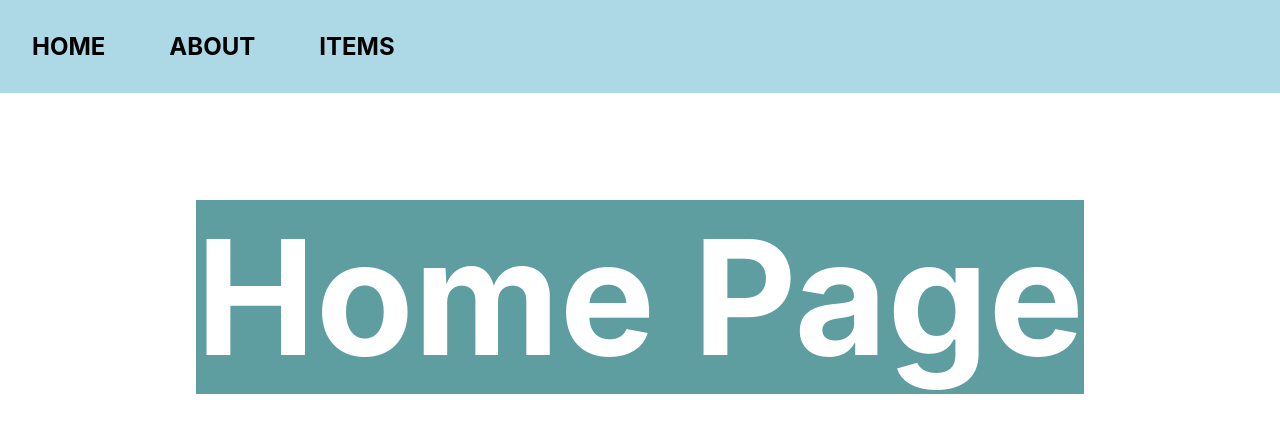
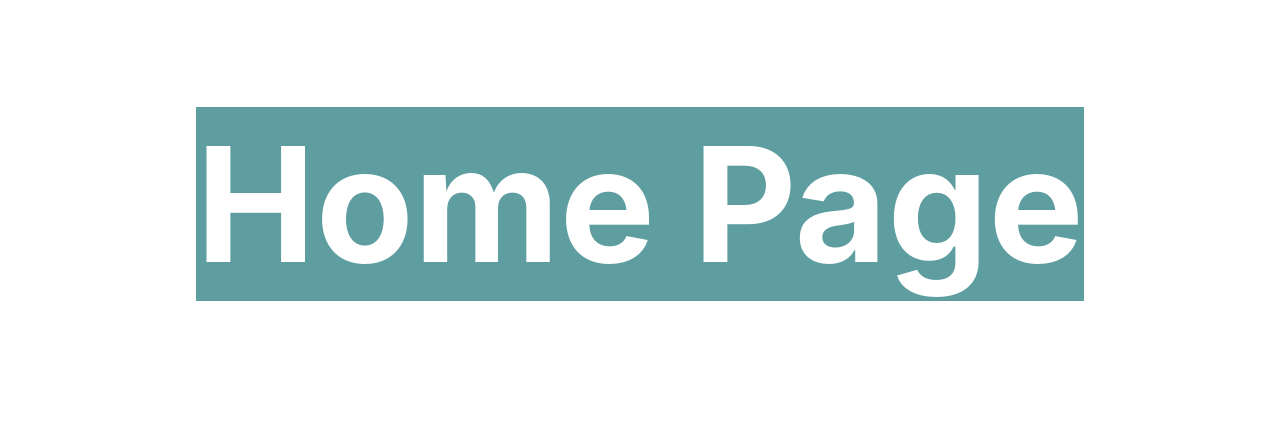
Before and after one commit to apni-coding/reactjstutorial, a React (Create React App) app: page / in a window 1280 px wide. Shown: the top 432 px of the page. Built offline with nearby package versions, Linux system fonts and the light colour scheme.

Commit message:
creating routes using react router

```diff
--- a/package.json
+++ b/package.json
@@ -9,6 +9,7 @@
     "firebase": "^12.14.0",
     "react": "^18.2.0",
     "react-dom": "^18.2.0",
+    "react-router": "^7.17.0",
     "react-scripts": "5.0.1",
     "web-vitals": "^2.1.4"
   },
--- a/src/App.js
+++ b/src/App.js
@@ -3,15 +3,20 @@ import Navbar from "./components/Navbar";
 import Home from "./pages/Home";
 import About from "./pages/About";
 import Items from "./pages/Items";
-
+import { Routes, Route } from "react-router";
 function App() {
   const [page, setPage] = useState("home");
   return (
     <>
-      <Navbar setPage={setPage}/>
+      {/* <Navbar setPage={setPage}/>
       {page === "home" && <Home />}
       {page === "about" && <About />}
-      {page === "items" && <Items />}
+      {page === "items" && <Items />} */}
+      <Routes>
+        <Route path="/" element={<Home />} />
+        <Route path="/about" element={<About />} />
+        <Route path="/items" element={<Items />} />
+      </Routes>
     </>
   );
 }
--- a/src/index.js
+++ b/src/index.js
@@ -1,12 +1,14 @@
-import React from 'react';
-import ReactDOM from 'react-dom/client';
-import './index.css';
-import App from './App';
+import React from "react";
+import ReactDOM from "react-dom/client";
+import "./index.css";
+import App from "./App";
+import { BrowserRouter } from "react-router";
 
-
-const root = ReactDOM.createRoot(document.getElementById('root'));
+const root = ReactDOM.createRoot(document.getElementById("root"));
 root.render(
   <React.StrictMode>
-    <App />
-  </React.StrictMode>
+    <BrowserRouter>
+      <App />
+    </BrowserRouter>
+  </React.StrictMode>,
 );
```
Also changed, not shown: 1 other file (tests, documents, lock files or other folders).
